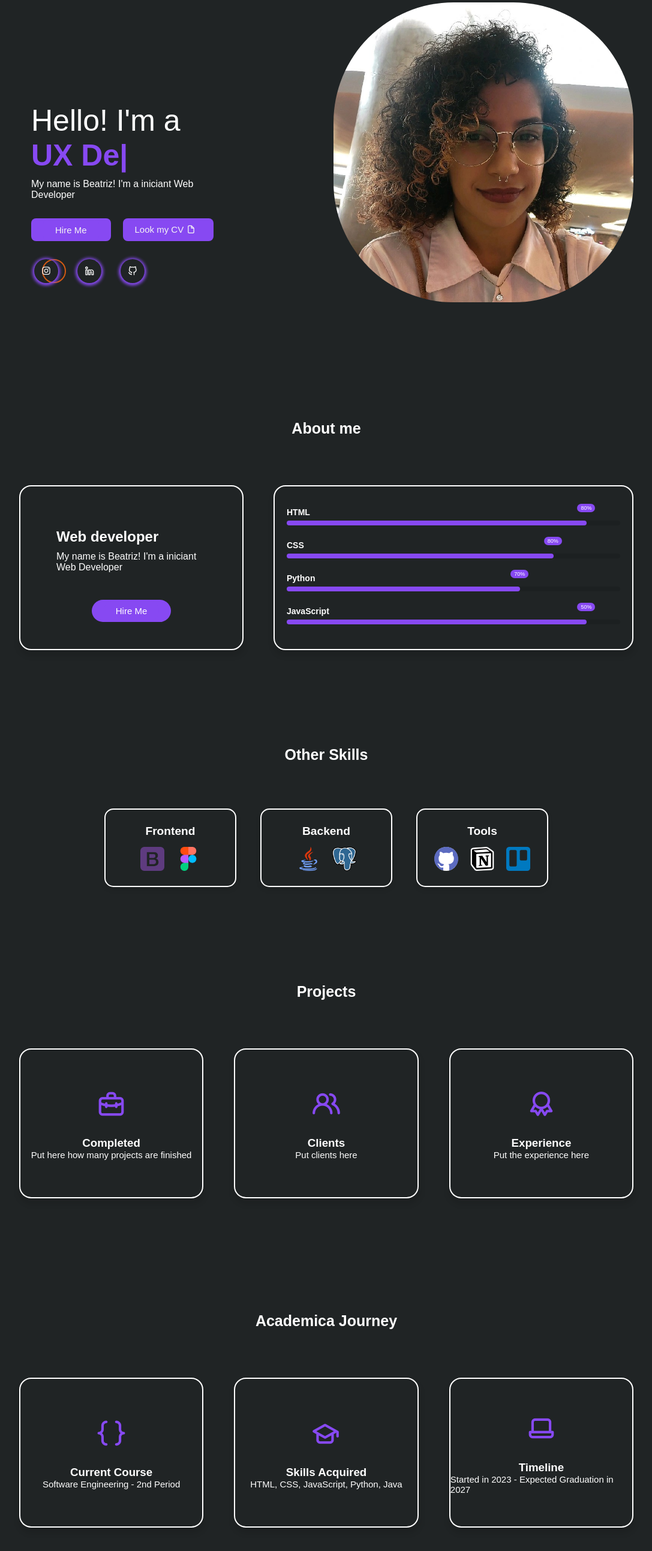
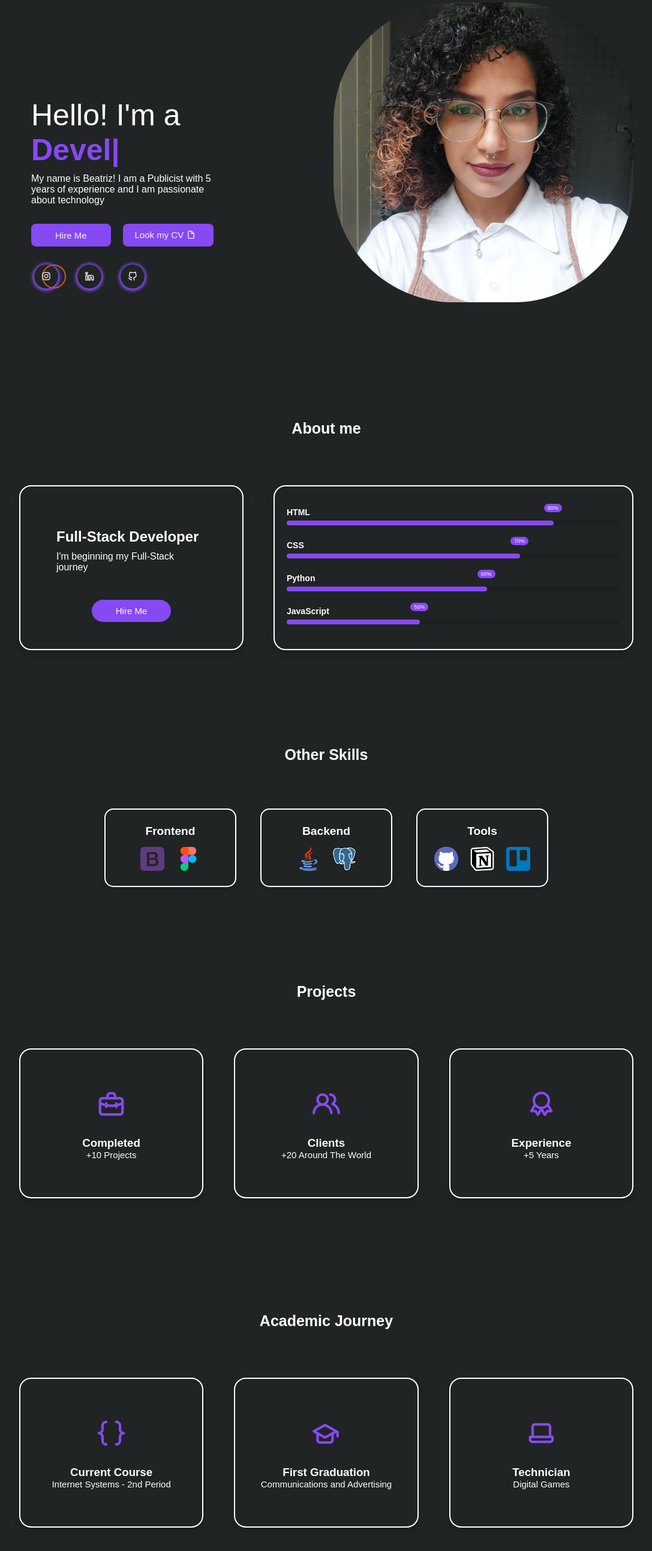
Before and after one commit to MinYonhee/portifolio, a plain HTML site: page index.html in a window 1280 px wide. Shown: the part 180-2766 px from the top of the page at 60% size, without its empty margins (96-1183 px from the left). Drawn offline with nearby package versions, Linux system fonts and the light colour scheme.

Commit message:
ajustes finais

```diff
--- a/index.html
+++ b/index.html
@@ -26,7 +26,7 @@
                     <div class="circle"></div>
                 </li>
                 <li class="nav_list">
-                    <a href="#projects" class="nav-link">Projects</a>
+                    <a href="#myWorks" class="nav-link">My Works</a>
                     <div class="circle"></div>
                 </li>
                 <li class="nav_list">
@@ -54,16 +54,17 @@
                     <span class="typedText"></span>
                 </div>
                 <div class="text-info">
-                    <p>My name is Beatriz! I'm a iniciant Web Developer </p>
+                    <p>My name is Beatriz! I am a Publicist with 5 years of experience and I am passionate about technology </p>
                 </div>
                 <div class="text-btn">
                     <button class="btn hire-btn">
                         <a href="#contact" class="btn hire-btn">Hire Me</a>
                     </button>
-
-                    <button class="btn">Look my CV <i class="uil uil-file"></i>
-                        <a href=""></a>
-                    </button>
+                    <form action="https://www.canva.com/design/DAGVXOH0vzU/czuQT-3rM9N2KUBkWKts7g/edit?utm_content=DAGVXOH0vzU&utm_campaign=designshare&utm_medium=link2&utm_source=sharebutton" target="_blank">
+                        <button class="btn" type="submit">
+                            Look my CV <i class="uil uil-file"></i>
+                        </button>
+                    </form>
                 </div>
                 <div class="social-icons">
                     <div class="icon_circle"></div>
@@ -86,7 +87,7 @@
             </div>
             <div class="featured-image">
                 <div class="image">
-                    <img src="./assets/foto perfil.jpeg" alt="">
+                    <img src="./assets/Imagem do WhatsApp de 2024-11-16 à(s) 14.03.14_b77b0022.jpg" alt="">
                 </div>
             </div>
         </section>
@@ -101,8 +102,8 @@
                         <figure class="about-me">
                             <figcaption>
                                 <img src="" alt="" class="profile" />
-                                <h2>Web developer</h2>
-                                <p>My name is Beatriz! I'm a iniciant Web Developer</p>
+                                <h2>Full-Stack Developer</h2>
+                                <p>I'm beginning my Full-Stack journey</p>
                             </figcaption>
                         </figure>
                         <button class="about-me-btn">
@@ -123,7 +124,7 @@
                         <span class="title">CSS</span>
                         <div class="skill-bar">
                         <span class="skill-per css">
-                            <span class="tooltip">80%</span>
+                            <span class="tooltip">70%</span>
                         </span>
                     </div>
                 </div>
@@ -131,14 +132,14 @@
                         <span class="title">Python</span>
                         <div class="skill-bar">
                         <span class="skill-per python">
-                            <span class="tooltip">70%</span>
+                            <span class="tooltip">60%</span>
                         </span>
                     </div>
                 </div>
                     <div class="skill-box">
                         <span class="title">JavaScript</span>
                         <div class="skill-bar">
-                        <span class="skill-per javascript">
+                        <span class="skill-per javaScript">
                             <span class="tooltip">50%</span>
                         </span>
                     </div>
@@ -184,17 +185,17 @@
                 <div class="project-box">
                     <i class="uil uil-briefcase-alt"></i>
                     <h3>Completed</h3>
-                    <label>Put here how many projects are finished</label>
+                    <label>+10 Projects</label>
                 </div>
                 <div class="project-box">
                     <i class="uil uil-users-alt"></i>
                     <h3>Clients</h3>
-                    <label>Put clients here</label>
+                    <label>+20 Around The World</label>
                 </div>
                 <div class="project-box">
                     <i class="uil uil-award"></i>
                     <h3>Experience</h3>
-                    <label>Put the experience here</label>
+                    <label>+5 Years</label>
                 </div>
             </div>
         </section>
@@ -203,52 +204,50 @@
 
         <section class="section" id="academic">
             <div class="top-header">
-                <h1>Academica Journey</h1>
+                <h1>Academic Journey</h1>
             </div>
             <div class="project-container">
               <div class="project-box">
                 <i class="uil uil-brackets-curly"></i>
                 <h3>Current Course</h3>
-                <label>Software Engineering - 2nd Period</label>
+                <label>Internet Systems - 2nd Period</label>
               </div>
               <div class="project-box">
                 <i class="uil uil-graduation-cap"></i>
-                <h3>Skills Acquired</h3>
-                <label>HTML, CSS, JavaScript, Python, Java</label>
+                <h3>First Graduation</h3>
+                <label>Communications and Advertising</label>
               </div>
               <div class="project-box">
                 <i class="uil uil-laptop"></i>
-                <h3>Timeline</h3>
-                <label>Started in 2023 - Expected Graduation in 2027</label>
+                <h3>Technician</h3>
+                <label>Digital Games</label>
               </div>
             </div>
           </section>
 
 
-        <!--academic-->
-
-        <section class="section" id="academic">
+        <!--My Works-->
+        <section class="section" id="myWorks">
             <div class="top-header">
                 <h1>My Works</h1>
             </div>
             <div class="project-container">
-
                     <div class="project-box">
                         <i class="fas fa-gamepad""></i>
-                        <h3> <a href="https://lola-lia-jogo.vercel.app/">Lola e Lia</h3> </a>
-                        <label>Software Engineering - 2nd Period</label>
+                        <h3> <a href="https://lola-lia-jogo.vercel.app/">Lola e Lia</h3></a>
+                        <label></label>
                     </div>
                 </a>
 
               <div class="project-box">
                 <i class="fas fa-stethoscope"></i>
                 <h3> <a href="https://site-institucional-meiajuda.vercel.app">MeIAjuda</h3> </a>
-                <label>HTML, CSS, JavaScript, Python, Java</label>
+                <label></label>
             </div>
               <div class="project-box">
                 <i class="fas fa-code"></i>
                 <h3> <a href="https://challenge-decodificador-alura-one-t7.vercel.app">Decodificador</h3> </a>
-                <label>Started in 2023 - Expected Graduation in 2027</label>
+                <label></label>
             </div>
             </div>
 
@@ -257,17 +256,17 @@
                   <i class="fas fa-utensils"></i>
                   <h3>
                     <a href="https://github.com/MinYonhee/projeto-desenvolvimento-web">Recipe WebSite</h3> </a>
-                  <label>Software Engineering - 2nd Period</label>
+                  <label></label>
                 </div>
                 <div class="project-box">
                   <i class="fas fa-palette"></i>
                   <h3> <a href="https://beatriz-costa-portifolio.vercel.app">Personal Portifolio</h3> </a>
-                  <label>HTML, CSS, JavaScript, Python, Java</label>
+                  <label></label>
               </div>
                 <div class="project-box">
                   <i class="fas fa-puzzle-piece"></i>
-                  <h3> <a href="https://lola-lia-jogo.vercel.app/">Bulls&Cows</h3> </a>
-                  <label>Started in 2023 - Expected Graduation in 2027</label>
+                  <h3> <a href="https://bulls-cows-omega.vercel.app/">Bulls&Cows</h3> </a>
+                  <label></label>
               </div>
               </div>
           </section>
@@ -276,7 +275,7 @@
         <section class="section" id="contact">
             <div class="top-header">
                 <h1>Let's Work Together</h1>
-                <span>Do you have a project in your mind, contact me here</span>
+                <span>Do you have a project in your mind? Contact me here!</span>
             </div>
             <div class="row">
                 <div class="col">
@@ -316,7 +315,7 @@
                     <a href="#about">About</a>
                 </li>
                 <li class="footer_menu_list">
-                    <a href="#projects">Projects</a>
+                    <a href="#myWorks">My Works</a>
                 </li>
                 <li class="footer_menu_list">
                     <a href="#contact">Contact</a>
--- a/script.js
+++ b/script.js
@@ -16,7 +16,7 @@ toggleSwitch.addEventListener("click", () => {
 });
 
 let typingEffect = new Typed(".typedText", {
-    strings: ["Developer", "UX Designer", "Coder", ],
+    strings: ["Publicist" , "Developer", "UX Designer", "Coder" ],
 
     loop: true,
     typeSpeed: 100,
--- a/style.css
+++ b/style.css
@@ -469,7 +469,7 @@ i {
     animation: progress 0.4s ease-in-out forwards;
 }
 
-.skill-per html {
+.skill-per.html {
     animation-delay: 0.1s;
     width: 80%;
     background: #8749f2;
@@ -478,12 +478,12 @@ i {
 
 .skill-per.css {
     animation-delay: 0.1s;
-    width: 80%;
+    width: 70%;
 }
 
 .skill-per.python {
     animation-delay: 0.1s;
-    width: 70%;
+    width: 60%;
 }
 
 .skill-per.javaScript {
```
Also changed, not shown: assets/Imagem do WhatsApp de 2024-11-16 à(s) 14.03.14_b77b0022.jpg (added), assets/Imagem do WhatsApp de 2024-11-18 à(s) 22.35.49_cb8dd0d1.jpg (added).
